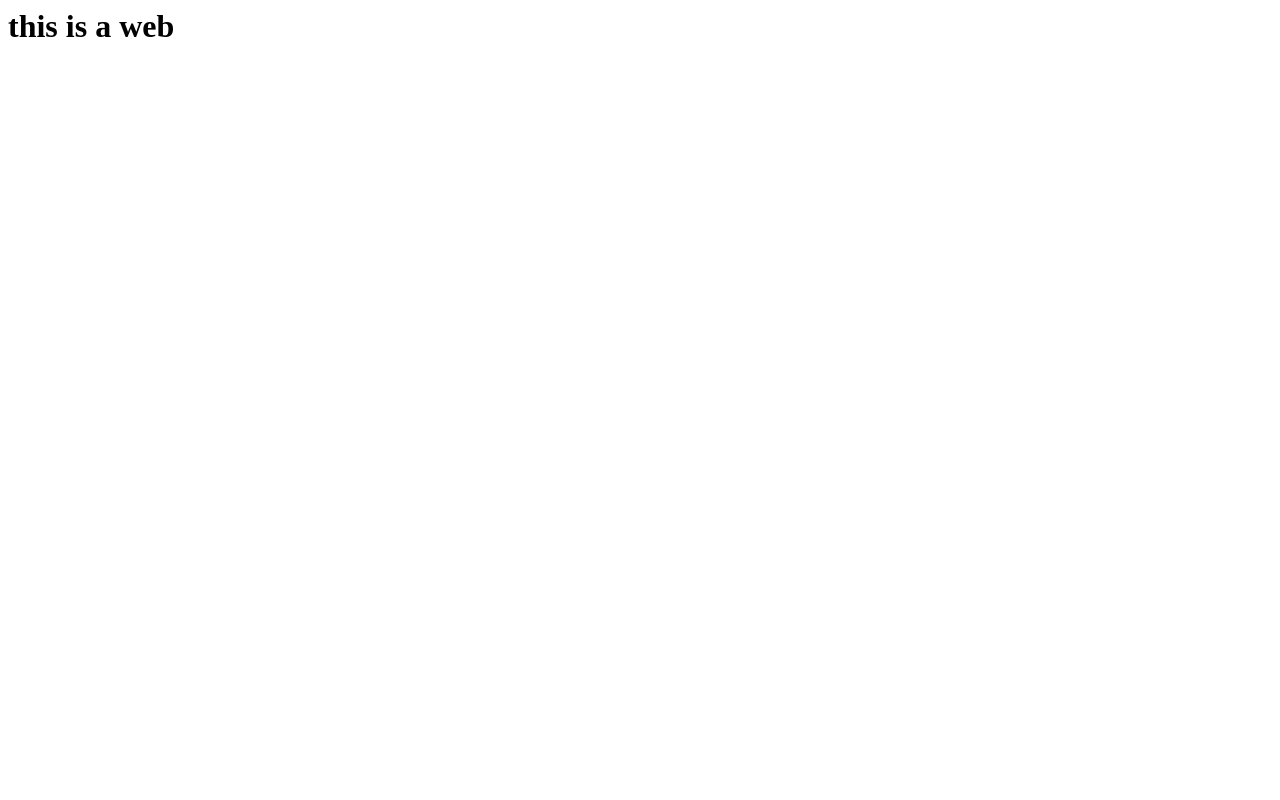
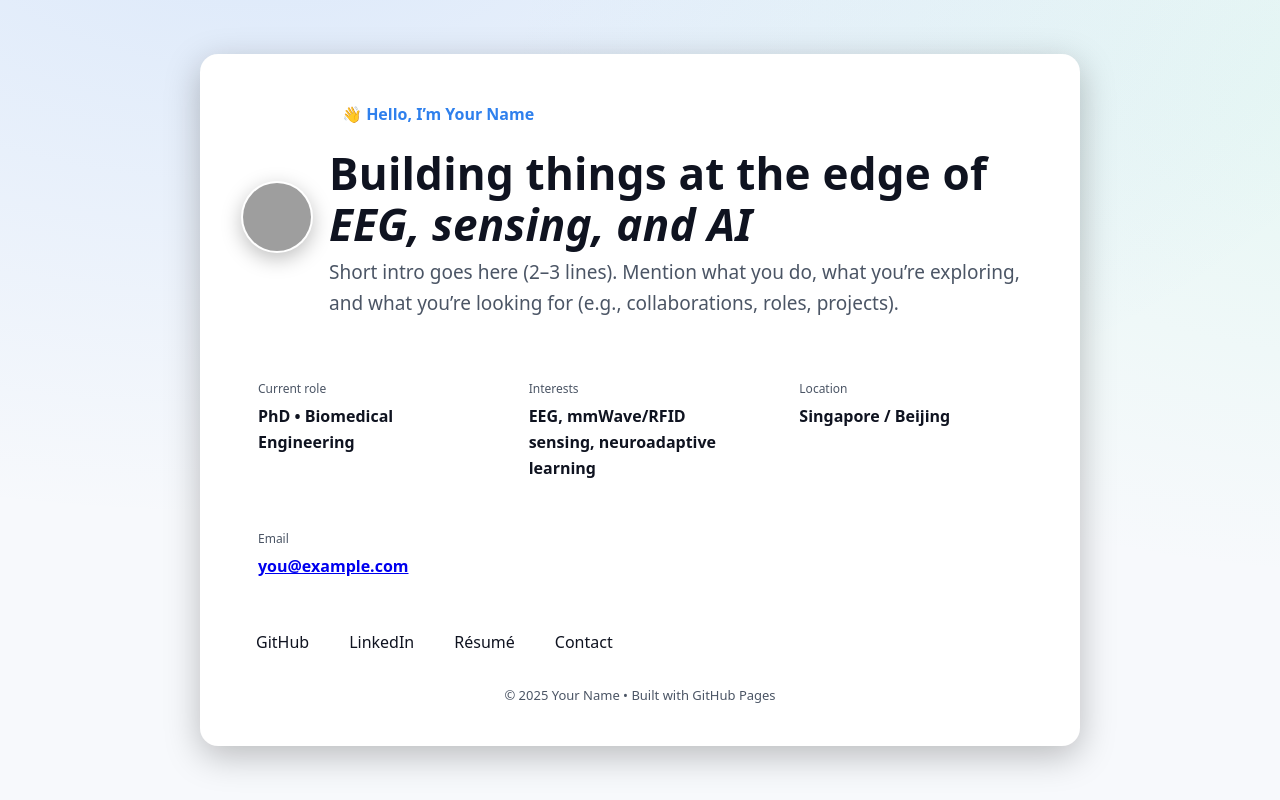
Before and after one commit to awaiseye/siddiqi.github.io, a plain HTML site: page index.html in a window 1280 px wide. Drawn offline with Linux system fonts and the light colour scheme; grey boxes are pictures that could not be loaded.

Commit message:
Update index.html

```diff
--- a/index.html
+++ b/index.html
@@ -1,4 +1,119 @@
-<html>
+<!doctype html>
+<html lang="en">
+<head>
+  <meta charset="utf-8" />
+  <meta name="viewport" content="width=device-width, initial-scale=1" />
+  <title>Your Name — Introduction</title>
+  <meta name="description" content="Short introduction page for Your Name." />
+  <link rel="icon" href="data:,">
+  <style>
+    :root{
+      --bg: #0b0d10;
+      --card: #11151a;
+      --text: #e8eef5;
+      --muted:#99a6b5;
+      --accent:#4f8cff;
+      --ring:#4f8cff33;
+      --maxw: 880px;
+      --radius: 18px;
+    }
+    @media (prefers-color-scheme: light){
+      :root{ --bg:#f7f9fc; --card:#ffffff; --text:#0f1320; --muted:#4b5565; --accent:#2f80ed; --ring:#2f80ed33; }
+    }
+    *{ box-sizing:border-box; }
+    body{
+      margin:0; font: 16px/1.6 system-ui, -apple-system, Segoe UI, Roboto, Arial, sans-serif;
+      color:var(--text); background: radial-gradient(1200px 600px at 20% -10%, #2f80ed22, transparent),
+                           radial-gradient(900px 500px at 110% 10%, #6ee7b722, transparent),
+                           var(--bg);
+      min-height:100dvh; display:flex; align-items:center; justify-content:center; padding:32px;
+    }
+    .wrap{ width:100%; max-width:var(--maxw); }
+    .card{
+      background:var(--card); border:1px solid #ffffff11; border-radius:var(--radius);
+      box-shadow: 0 10px 35px #00000040, inset 0 1px 0 #ffffff08;
+      padding: clamp(20px, 5vw, 40px);
+    }
+    .tag{ display:inline-block; font-weight:600; color:var(--accent); background:#ffffff06;
+      border:1px solid #ffffff10; border-radius:999px; padding:6px 12px; }
+    h1{ font-size: clamp(28px, 4vw, 44px); line-height:1.15; margin:14px 0 8px; letter-spacing:0.2px; }
+    p.lead{ color:var(--muted); font-size: clamp(16px, 2.2vw, 19px); margin:0 0 22px; }
+    .grid{ display:grid; gap:14px; grid-template-columns: repeat(auto-fit, minmax(240px, 1fr)); margin-top:22px; }
+    .item{
+      background:#ffffff06; border:1px solid #ffffff10; border-radius:16px; padding:16px;
+      transition: transform .15s ease, border-color .15s ease, box-shadow .15s ease;
+    }
+    .item:hover{ transform: translateY(-3px); border-color: var(--ring); box-shadow: 0 6px 20px #00000030;}
+    .k{ display:block; color:var(--muted); font-size:12px; margin-bottom:6px; }
+    .v{ font-weight:600; }
+    .links{ display:flex; flex-wrap:wrap; gap:10px; margin-top:22px; }
+    .btn{
+      display:inline-flex; align-items:center; gap:8px; padding:10px 14px; border-radius:12px;
+      background: #ffffff08; border:1px solid #ffffff12; color:var(--text); text-decoration:none;
+      transition: transform .12s ease, box-shadow .12s ease, border-color .12s ease;
+    }
+    .btn:hover{ transform: translateY(-2px); border-color: var(--ring); box-shadow: 0 6px 18px #00000030;}
+    .btn:focus{ outline: 3px solid var(--ring); outline-offset:2px; }
+    footer{ color:var(--muted); font-size:13px; margin-top:18px; text-align:center; }
+    .avatar{
+      width:72px; height:72px; border-radius:50%; border:2px solid #ffffff29; object-fit:cover;
+      box-shadow: 0 6px 20px #00000040;
+    }
+    .top{ display:flex; align-items:center; gap:16px; }
+    @media (max-width:520px){ .top{ flex-direction:column; align-items:flex-start; } }
+    /* Accessible skip link */
+    .skip{ position:absolute; left:-9999px; top:auto; width:1px; height:1px; overflow:hidden; }
+    .skip:focus{ position:fixed; left:16px; top:16px; width:auto; height:auto; padding:8px 12px; background:#000; color:#fff; z-index:9999; border-radius:10px; }
+  </style>
+</head>
+<body>
+  <a class="skip" href="#main">Skip to content</a>
+  <main id="main" class="wrap">
+    <section class="card" aria-label="Introduction">
+      <div class="top">
+        <!-- replace src with your image or remove the img tag -->
+        <img class="avatar" src="https://avatars.githubusercontent.com/u/0?v=4" alt="Your avatar" />
+        <div>
+          <span class="tag">👋 Hello, I’m <strong>Your Name</strong></span>
+          <h1>Building things at the edge of <em>EEG, sensing, and AI</em></h1>
+          <p class="lead">
+            Short intro goes here (2–3 lines). Mention what you do, what you’re exploring,
+            and what you’re looking for (e.g., collaborations, roles, projects).
+          </p>
+        </div>
+      </div>
 
-<h1> this is a web </h1>
+      <div class="grid" role="list">
+        <div class="item" role="listitem">
+          <span class="k">Current role</span>
+          <span class="v">PhD • Biomedical Engineering</span>
+        </div>
+        <div class="item" role="listitem">
+          <span class="k">Interests</span>
+          <span class="v">EEG, mmWave/RFID sensing, neuroadaptive learning</span>
+        </div>
+        <div class="item" role="listitem">
+          <span class="k">Location</span>
+          <span class="v">Singapore / Beijing</span>
+        </div>
+        <div class="item" role="listitem">
+          <span class="k">Email</span>
+          <span class="v"><a href="mailto:you@example.com">you@example.com</a></span>
+        </div>
+      </div>
+
+      <div class="links" aria-label="Links">
+        <a class="btn" href="https://github.com/your-username" target="_blank" rel="noopener">GitHub</a>
+        <a class="btn" href="https://www.linkedin.com/in/your-handle" target="_blank" rel="noopener">LinkedIn</a>
+        <a class="btn" href="resume.pdf">Résumé</a>
+        <a class="btn" href="mailto:you@example.com">Contact</a>
+      </div>
+
+      <footer>© <span id="y"></span> Your Name • Built with GitHub Pages</footer>
+    </section>
+  </main>
+  <script>
+    document.getElementById('y').textContent = new Date().getFullYear();
+  </script>
+</body>
 </html>
```
